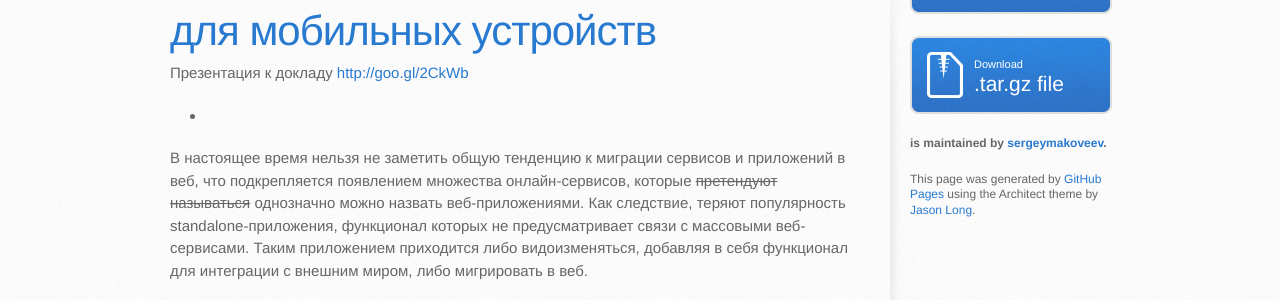
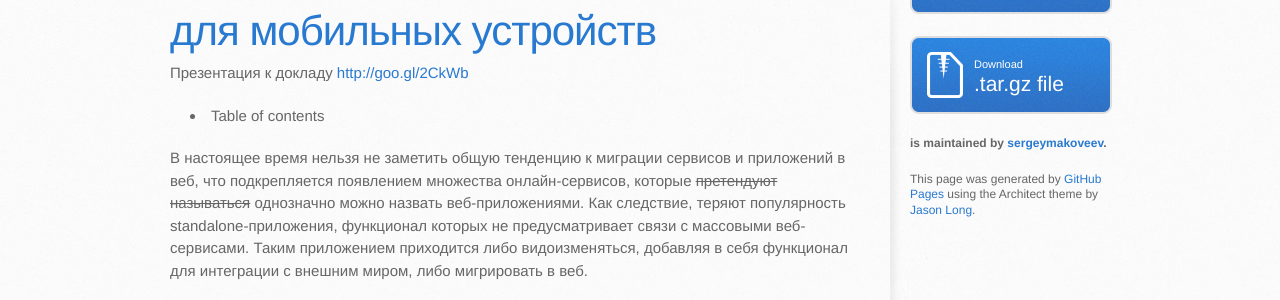
Before and after one commit to sergeymakoveev/sergeymakoveev.github.com, a Jekyll site: the page built from _posts/2013-01-16-frontend-trends.md, in a window 1280 px wide and 900 px high. Shown: the part 296-596 px from the top of the window. Built offline with Jekyll 4.4.1, drawn with Linux system fonts in a browser that asks for light colours; nearby versions of some CDN libraries; some web fonts are replaced.

Commit message:
[edit] _posts/2013-01-16-frontend-trends.md

```diff
--- a/_posts/2013-01-16-frontend-trends.md
+++ b/_posts/2013-01-16-frontend-trends.md
@@ -13,7 +13,8 @@ tags: [js, api, js api, frontend, html, interface, mdn, mozilla, w3c]
 ---
 Презентация к докладу [http://goo.gl/2CkWb][presentation]
 
-* {:toc}
+* Table of contents
+  {:toc}
 
 В настоящее время нельзя не заметить общую тенденцию к миграции сервисов и приложений в веб, что подкрепляется появлением множества онлайн-сервисов, которые <s>претендуют называться</s> однозначно можно назвать веб-приложениями. Как следствие, теряют популярность standalone-приложения, функционал которых не предусматривает связи с массовыми веб-сервисами. Таким приложением приходится либо видоизменяться, добавляя в себя функционал для интеграции с внешним миром, либо мигрировать в веб.
 
```
